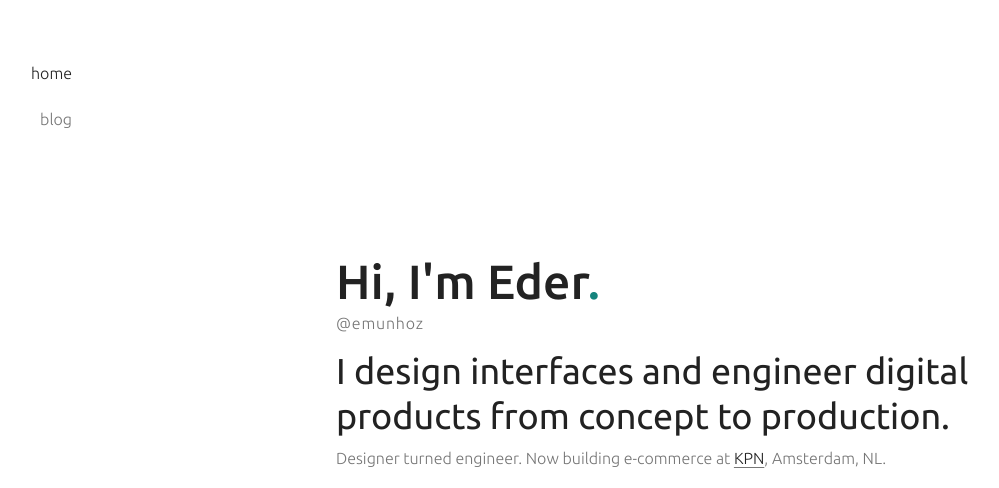
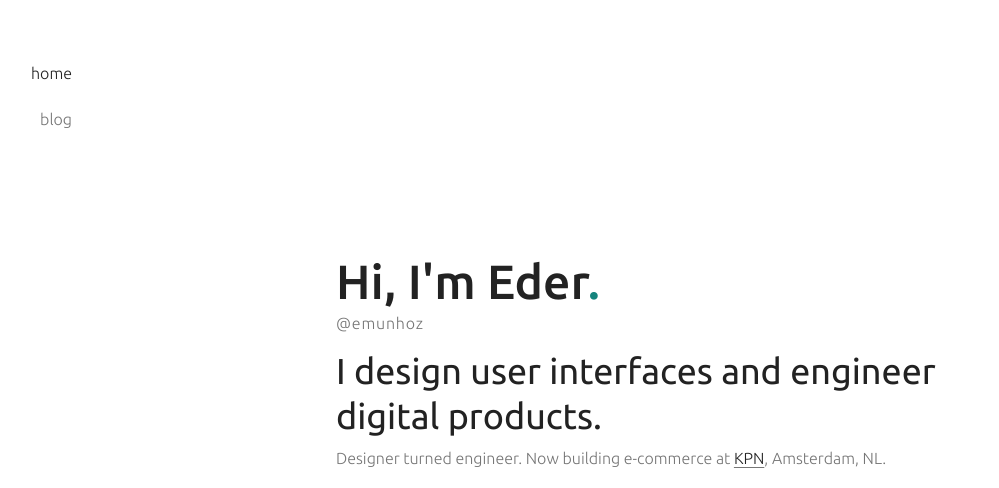
Before and after one commit to emunhoz/emunhoz.github.io, an Astro site: page / in a window 1280 px wide. Shown: the top 488 px of the page, without its empty margins (40-1039 px from the left). Built offline with nearby package versions, Linux system fonts and the light colour scheme; Astro itself is replaced by a stand-in of ours.

Commit message:
feat: shorten hero headline
Co-Authored-By: Claude Opus 5.5 <noreply@anthropic.com>

```diff
--- a/src/pages/index.astro
+++ b/src/pages/index.astro
@@ -8,7 +8,7 @@ import Social from "../components/Social.astro";
     <div>
       <h1>Hi, I'm Eder<span class="fancy">.</span></h1>
       <span class="handle">@emunhoz</span>
-      <h2>I design interfaces and engineer digital products from concept to production.</h2>
+      <h2>I design user interfaces and engineer digital products.</h2>
       <p class="bio">Designer turned engineer. Now building e-commerce at <a href="https://www.kpn.com/shop/" target="_blank" rel="noopener">KPN</a>, Amsterdam, NL.</p>
       <Social />
     </div>
```
